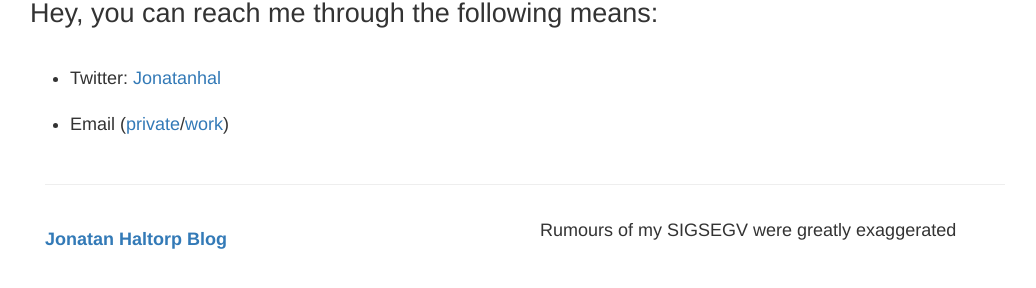
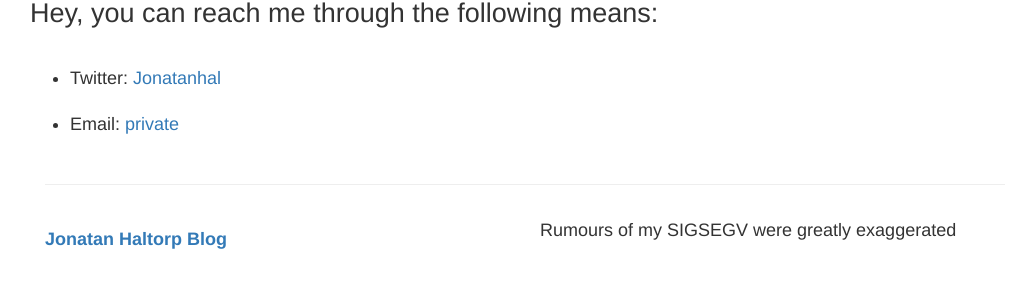
Before and after one commit to jonatanhal/jonatanhal.github.io, a Jekyll site: the page built from contact.md, in a window 1280 px wide. Shown: the part 272-560 px from the top of the page, without its empty margins (115-1151 px from the left). Built offline with Jekyll 4.4.1, drawn with Linux system fonts in a browser that asks for light colours.

Commit message:
Update contact.md

```diff
--- a/contact.md
+++ b/contact.md
@@ -8,4 +8,4 @@ permalink: /contact/
 
 * Twitter: [Jonatanhal](https://twitter.com/jonatanhal)
 
-* Email ([private](http://pgp.mit.edu/pks/lookup?op=get&search=0x84BD91630842E36E)/[work](http://pgp.mit.edu/pks/lookup?op=get&search=0xE090D4BF75D24FFB))
+* Email: [private](http://pgp.mit.edu/pks/lookup?op=get&search=0x84BD91630842E36E)
```
